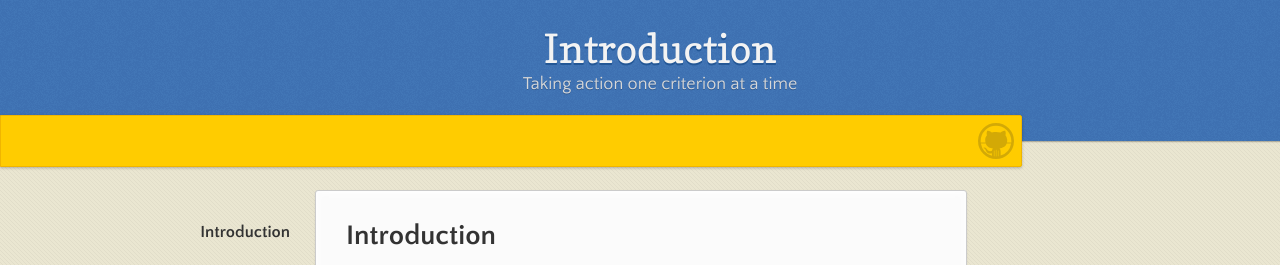
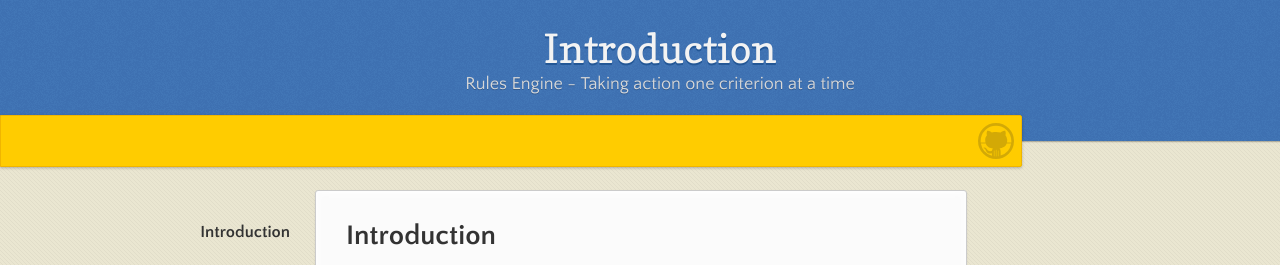
Before and after one commit to robert-f-ruff/robert-f-ruff.github.io, a Jekyll site: the page built from index.md, in a window 1280 px wide. Shown: the top 265 px of the page. Built offline with Jekyll 4.4.1, drawn with Linux system fonts in a browser that asks for light colours; our own code applies the rules of GitHub Pages for plain Markdown files.

Commit message:
Fix Tag Line Add project name to tag line.

```diff
--- a/_config.yml
+++ b/_config.yml
@@ -1,5 +1,5 @@
 title: Rules Engine
-description: Taking action one criterion at a time
+description: Rules Engine - Taking action one criterion at a time
 show_downloads: false
 google_analytics:
 remote_theme: pages-themes/leap-day@v0.2.0
```
